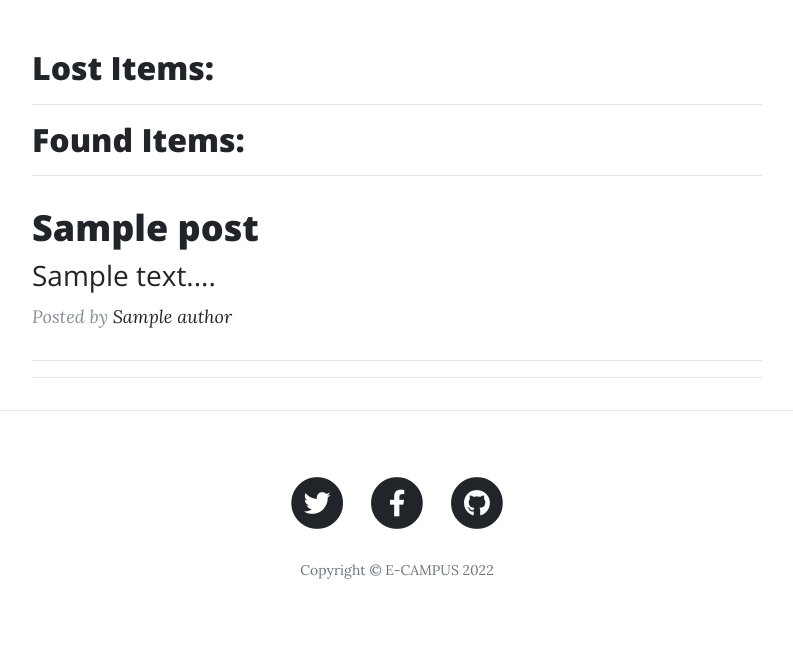
After one commit to buildforacause/BrownMunde_bvbspce, a Flask app: template templates/indexlostfound.html in a window 1280 px wide. The commit adds this page. Shown: the part 533-1179 px from the top of the page, without its empty margins (243-1036 px from the left). Run offline with Flask 2, Linux system fonts and the light colour scheme; the template is opened without the code that fills it: most values are stand-ins (such as "Sample title", 1, 10 or a date in 2020); parts of the project's set-up code (start-up, migrations or seed data) failed here and were passed over; some libraries are stand-ins or nearby versions.

Commit message:
Refactored all the templates

```diff
--- a/templates/canteen_orders.html
+++ b/templates/canteen_orders.html
@@ -26,11 +26,11 @@
       <div class="col-lg-8 col-md-10 mx-auto">
         {% for order in orders %}
         <div class="post-preview">
-            <h2 class="post-title">
+            <h1 class="post-title">
               {{order.author.name}}
-            </h2>
+            </h1>
             <h3 class="post-subtitle">
-              {{order.order_desc}}
+              {{order.order_desc|safe}}
             </h3>
           <p class="post-meta">
             <a href="{{url_for('delete_order', order_id=order.id) }}">✘</a>
--- a/templates/header.html
+++ b/templates/header.html
@@ -50,11 +50,17 @@
             <a class="nav-link" href="{{ url_for('logout') }}">Log Out</a>
           </li>
           {% endif %}
+          {% if current_user.id == 1: %}
+          <li class="nav-item">
+            <a class="nav-link" href="{{ url_for('view_orders') }}">View Orders</a>
+          </li>
+          {% else: %}
           <li class="nav-item">
             <a class="nav-link" href="{{ url_for('canteen') }}">Canteen</a>
           </li>
+          {% endif %}
           <li class="nav-item">
-            <a class="nav-link" href="{{ url_for('lost_found') }}">Lost/Found</a>
+            <a class="nav-link" href="{{ url_for('get_all_items') }}">Lost/Found</a>
           </li>
           <li class="nav-item">
             <a class="nav-link" href="{{ url_for('contact') }}">Grievances</a>
--- /dev/null
+++ b/templates/indexlostfound.html
@@ -0,0 +1,82 @@
+{% include "header.html" %}
+
+  <!-- Page Header -->
+  <header class="masthead" style="background-image: url('https://images.unsplash.com/photo-1470092306007-055b6797ca72?ixlib=rb-1.2.1&auto=format&fit=crop&w=668&q=80')">
+    <div class="overlay"></div>
+    <div class="container">
+      <div class="row">
+        <div class="col-lg-8 col-md-10 mx-auto">
+          <div class="site-heading">
+            <h1>Lost/Found Items</h1>
+            <span class="subheading">Find your lost items here! Or help someone find theirs!</span>
+          </div>
+        </div>
+      </div>
+    </div>
+  </header>
+
+  <!-- Main Content -->
+  <div class="container">
+    <div class="row">
+      <div class="col-lg-8 col-md-10 mx-auto">
+        <h2 class="post-title">Lost Items:</h2>
+        <hr>
+        {% for post in all_posts %}
+        {% if post.user_choice == 'Lost': %}
+        <div class="post-preview">
+          <a href="{{ url_for('lost_found', item_id=post.id) }}">
+            <h2 class="post-title">
+              {{post.title}}
+            </h2>
+            <h3 class="post-subtitle">
+              {{post.item_desc[:30]|safe}}...
+            </h3>
+          </a>
+          <p class="post-meta">Posted by
+            <a href="#">{{post.author.name}}</a>
+            {% if current_user.id == post.author_id %}
+            <a href="{{url_for('delete_item', item_id=post.id) }}">✘</a>
+            {% endif %}
+          </p>
+        </div>
+        <hr>
+        {% endif %}
+        {% endfor %}
+        <h2 class="post-title">Found Items:</h2>
+        <hr>
+        {% for post in all_posts %}
+        {% if not post.user_choice == 'Lost': %}
+        <div class="post-preview">
+          <a href="{{ url_for('lost_found', item_id=post.id) }}">
+            <h2 class="post-title">
+              {{post.title}}
+            </h2>
+            <h3 class="post-subtitle">
+              {{post.item_desc[:20]|safe}}...
+            </h3>
+          </a>
+          <p class="post-meta">Posted by
+            <a href="#">{{post.author.name}}</a>
+            {% if current_user.id == post.author_id %}
+            <a href="{{url_for('delete_item', item_id=post.id) }}">✘</a>
+            {% endif %}
+          </p>
+        </div>
+        <hr>
+        {% endif %}
+        {% endfor %}
+        <hr>
+
+
+        <!-- New Post -->
+        {% if current_user.is_authenticated: %}
+        <div class="clearfix">
+          <a class="btn btn-primary float-right" href="{{url_for('add_lostfound')}}">Lost/Found Something</a>
+        </div>
+        {% endif %}
+      </div>
+    </div>
+  </div>
+  <hr>
+
+{% include "footer.html" %}
--- a/templates/lost_found.html
+++ b/templates/lost_found.html
@@ -12,7 +12,7 @@
         <div class="col-lg-8 col-md-10 mx-auto">
           <div class="site-heading">
             <h1>Lost and Found</h1>
-            <span class="subheading">Find your lost items here! or help someone find theirs!</span>
+            <span class="subheading">Describe what you Lost/Found in the campus</span>
           </div>
         </div>
       </div>
--- a/templates/post.html
+++ b/templates/post.html
@@ -43,7 +43,7 @@
               <ul class="commentList">
                 <li>
                     <div class="commenterImage">
-                      <img src="https://pbs.twimg.com/profile_images/744849215675838464/IH0FNIXk.jpg"/>
+                      <img src="{{ comment.comment_author.email | gravatar }}"/>
                     </div>
                     <div class="commentText">
                       {{comment.comment|safe}}
```
Also changed, not shown: templates/show_lostfound.html (added, +57 -0 lines).
